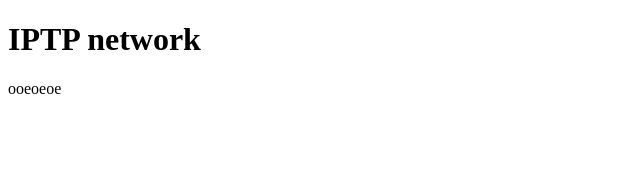
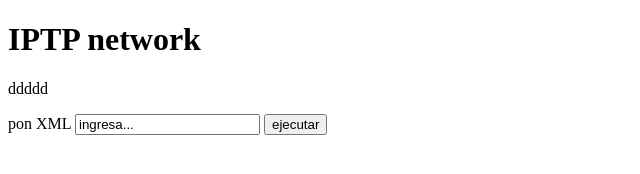
Before and after one commit to josueelias9/__java__analyse-concurrency-of-employees, a plain HTML site: page frontend/index.html in a window 1280 px wide. Shown: the whole page, without its empty margins (0-640 px from the left). Drawn offline with Linux system fonts and the light colour scheme.

Commit message:
simple front end

```diff
--- a/frontend/index.html
+++ b/frontend/index.html
@@ -1,5 +1,6 @@
 <!DOCTYPE html>
 <html>
+
 <head>
     <meta charset='utf-8'>
     <meta http-equiv='X-UA-Compatible' content='IE=edge'>
@@ -7,13 +8,21 @@
     <meta name='viewport' content='width=device-width, initial-scale=1'>
     <link rel='stylesheet' type='text/css' media='screen' href='main.css'>
 </head>
+
 <body>
-
-    <h1>IPTP network</h1>
-
-    <p id= "prueba">ddddd</p>
-
+    <div>
+        <h1>IPTP network</h1>
+        <p id="prueba">ddddd</p>
+    </div>
+    <div>
+        <form id="myForm">
+            <label for="mixml">pon XML</label>
+            <input type="text" id="mixml" name="mixml" value="ingresa...">
+            <button type="submit">ejecutar</button>
+        </form>
+    </div>
     <script src='main.js'></script>
 
 </body>
+
 </html>
--- a/frontend/main.js
+++ b/frontend/main.js
@@ -1,7 +1,5 @@
 
-
-
-async function getAPI(url){
+async function getAPI(url) {
     let response = await fetch(url);
     let data_json = await response.json;
 
@@ -10,4 +8,24 @@ async function getAPI(url){
 
 
 
-document.getElementById("prueba").innerHTML = "ooeoeoe";
+let direccion_url = "http://localhost:8080/calcular";
+let a = await getAPI(direccion_url);
+
+document.getElementById("prueba").innerHTML = a;
+
+
+//
+//
+// const myForm = document.getElementById("myForm");
+//
+// myForm.addEventListener('submit', function (e) {
+//     e.preventDefault();
+//     const formData = new FormData(this);
+//     putapi(direccion_url, formData).then(() => {
+//         map.data.forEach(function (feature) {
+//             map.data.remove(feature);
+//         });
+//         map.data.loadGeoJson(direccion_url);
+//     });
+//
+// });
```
